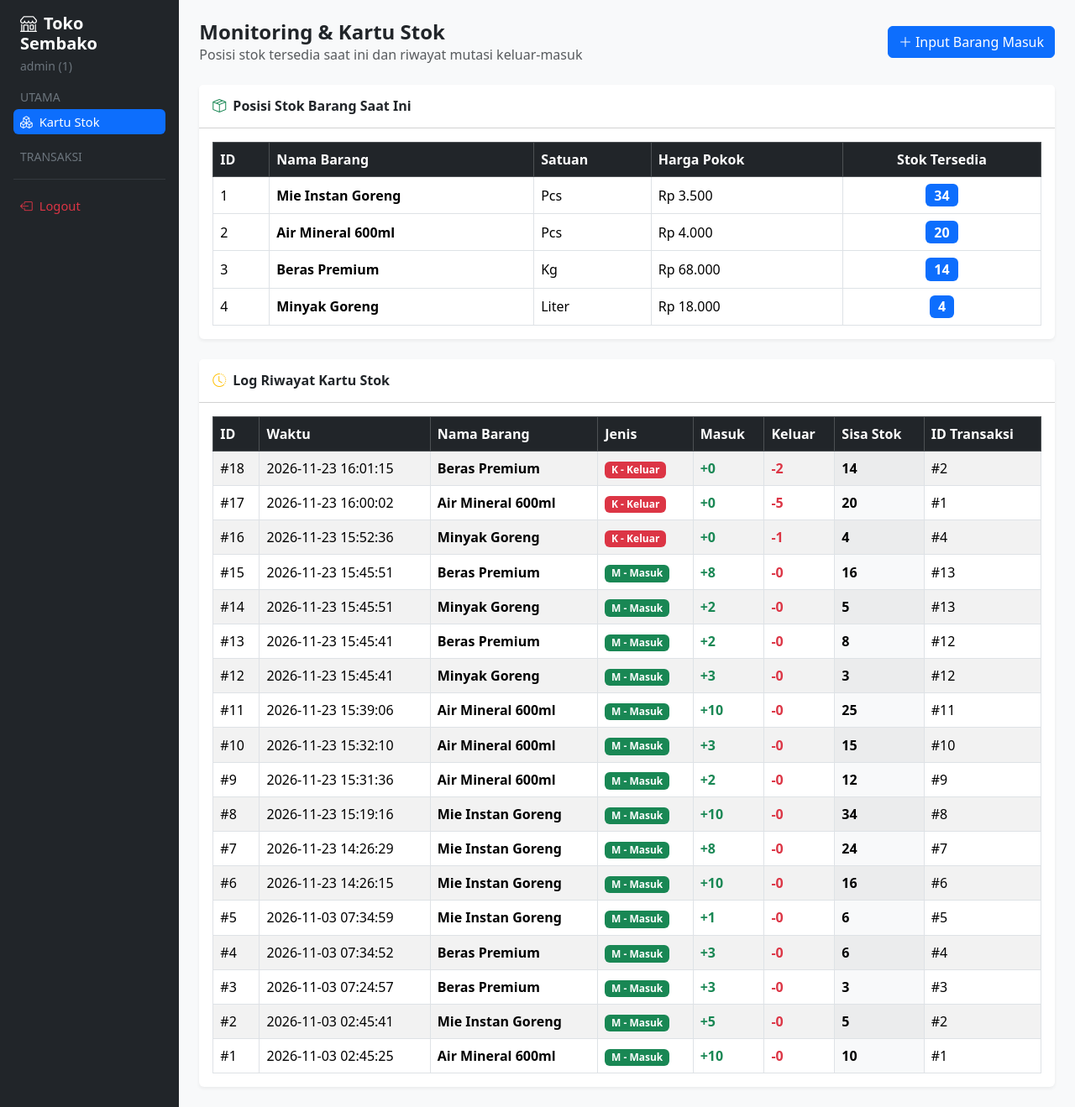
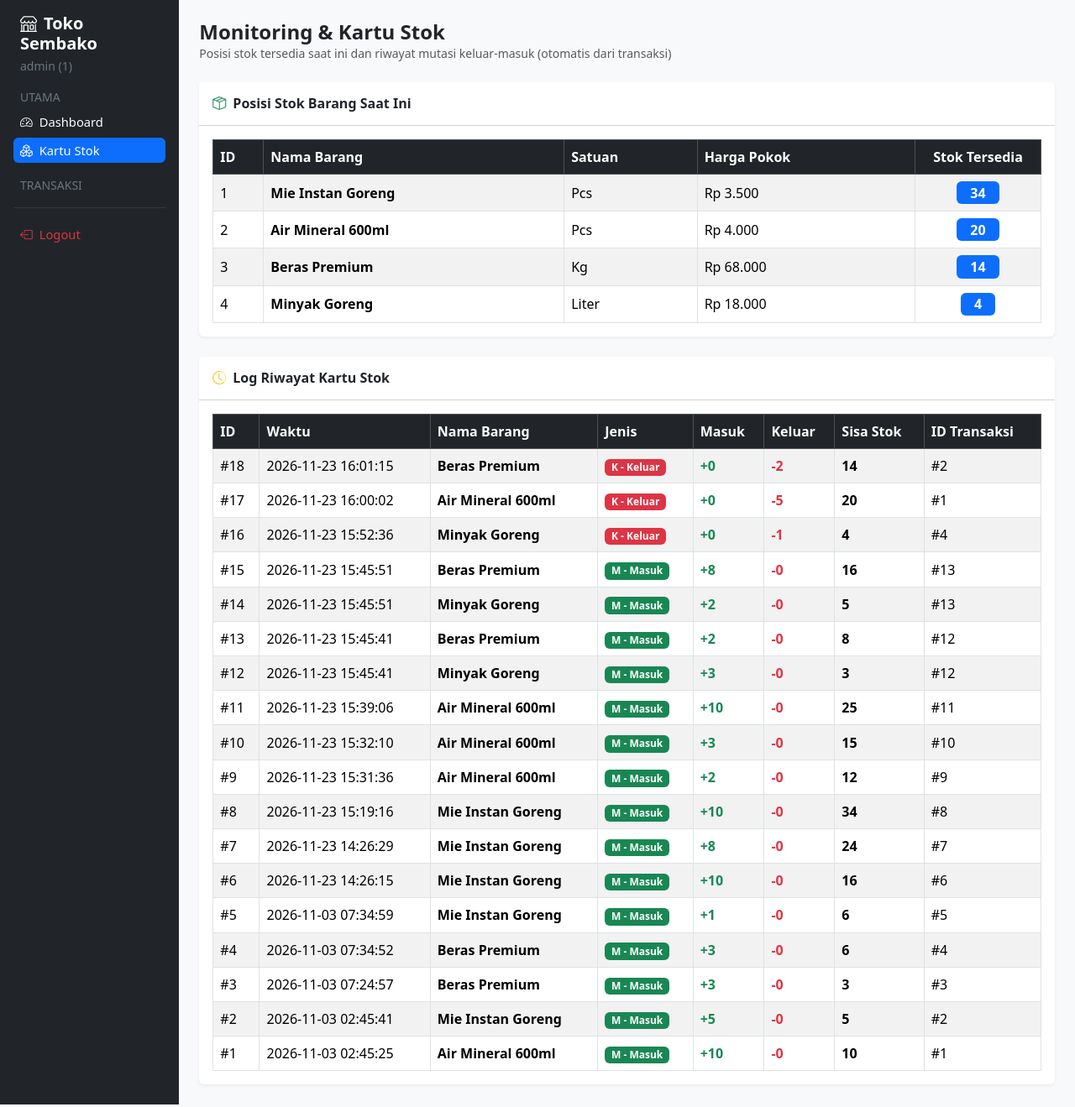
Before and after one commit to gerryalvin109/proyek-toko-sembako, a PHP site: page /stok/index.php in a window 1280 px wide. Shown: the whole page at 84% size. Run offline with PHP 8.4, Linux system fonts and the light colour scheme; a user stored in the database is signed in; data comes from the database, SQL or seed files in the repository.

Commit message:
Revisi kartu stok read-only dan perbaikan menu sidebar Staf Gudang

```diff
--- a/project_toko_sembako/includes/header.php
+++ b/project_toko_sembako/includes/header.php
@@ -5,11 +5,11 @@ cek_login();
 
 $page_title  = $page_title ?? 'Toko Sembako';
 $active_menu = $active_menu ?? '';
-$role        = strtolower($_SESSION['nama_role'] ?? '');
+$role        = trim(strtolower($_SESSION['nama_role'] ?? ''));
 
 $is_admin  = ($role === 'admin' || $role === 'super admin');
 $is_kasir  = ($role === 'kasir');
-$is_gudang = ($role === 'staff gudang' || $role === 'gudang');
+$is_gudang = ($role === 'staf gudang' || $role === 'staff gudang' || $role === 'gudang');
 ?>
 <!DOCTYPE html>
 <html lang="id">
@@ -31,9 +31,7 @@ $is_gudang = ($role === 'staff gudang' || $role === 'gudang');
             </div>
 
             <div class="small text-uppercase text-secondary px-2 mb-1">Utama</div>
-            <?php if ($is_admin || $is_kasir): ?>
-                <a href="<?= BASE_URL ?>/index.php" class="nav-link text-white rounded px-2 py-1 mb-1 <?= $active_menu == 'dashboard' ? 'bg-primary' : '' ?>"><i class="bi bi-speedometer2 me-2"></i>Dashboard</a>
-            <?php endif; ?>
+            <a href="<?= BASE_URL ?>/index.php" class="nav-link text-white rounded px-2 py-1 mb-1 <?= $active_menu == 'dashboard' ? 'bg-primary' : '' ?>"><i class="bi bi-speedometer2 me-2"></i>Dashboard</a>
             <a href="<?= BASE_URL ?>/stok/index.php" class="nav-link text-white rounded px-2 py-1 mb-1 <?= $active_menu == 'stok' ? 'bg-primary' : '' ?>"><i class="bi bi-boxes me-2"></i>Kartu Stok</a>
 
             <?php if ($is_admin || $is_gudang): ?>
--- a/project_toko_sembako/stok/index.php
+++ b/project_toko_sembako/stok/index.php
@@ -1,43 +1,67 @@
 <?php
-$page_title  = "Monitoring & Kartu Stok";
+$page_title  = "Kartu Stok";
 $active_menu = "stok";
 require_once '../includes/header.php';
 
-$q_stok = mysqli_query($conn, "SELECT id_barang, nama_barang, nama_satuan, harga_pokok, fn_cek_stok_barang(id_barang) AS stok_akhir FROM v_barang_aktif ORDER BY id_barang ASC");
-$q_ks   = mysqli_query($conn, "SELECT * FROM v_kartu_stok ORDER BY idkartu_stok DESC LIMIT 30");
+// Ambil posisi stok tersedia saat ini menggunakan Function fn_cek_stok_barang
+$q_stok_barang = mysqli_query($conn, "
+    SELECT b.idbarang, b.nama, s.nama_satuan, b.harga, fn_cek_stok_barang(b.idbarang) AS stok_tersedia
+    FROM barang b
+    LEFT JOIN satuan s ON b.idsatuan = s.idsatuan
+    WHERE b.status = 1
+    ORDER BY b.idbarang ASC
+");
+
+// Ambil seluruh riwayat mutasi kartu stok
+$q_log = mysqli_query($conn, "
+    SELECT * FROM v_kartu_stok
+    ORDER BY idkartu_stok DESC
+");
 ?>
-<div class="d-flex justify-content-between align-items-center mb-4">
-    <div>
-        <h4 class="fw-bold mb-0">Monitoring & Kartu Stok</h4>
-        <p class="text-muted mb-0">Posisi stok tersedia saat ini dan riwayat mutasi keluar-masuk</p>
-    </div>
-    <a href="../penerimaan/tambah.php" class="btn btn-primary"><i class="bi bi-plus-lg me-1"></i>Input Barang Masuk</a>
+
+<div class="mb-4">
+    <h4 class="fw-bold mb-0">Monitoring & Kartu Stok</h4>
+    <p class="text-muted small mb-0">Posisi stok tersedia saat ini dan riwayat mutasi keluar-masuk (otomatis dari transaksi)</p>
 </div>
 
+<!-- Tabel Posisi Stok Barang Saat Ini -->
 <div class="card mb-4">
     <div class="card-header bg-white py-3">
         <h6 class="fw-bold mb-0"><i class="bi bi-box-seam me-2 text-success"></i>Posisi Stok Barang Saat Ini</h6>
     </div>
     <div class="card-body table-responsive">
-        <table class="table table-bordered table-hover align-middle mb-0">
+        <table class="table table-striped table-bordered align-middle mb-0">
             <thead class="table-dark">
-                <tr><th>ID</th><th>Nama Barang</th><th>Satuan</th><th>Harga Pokok</th><th class="text-center">Stok Tersedia</th></tr>
+                <tr>
+                    <th style="width: 60px;">ID</th>
+                    <th>Nama Barang</th>
+                    <th>Satuan</th>
+                    <th>Harga Pokok</th>
+                    <th class="text-center" style="width: 150px;">Stok Tersedia</th>
+                </tr>
             </thead>
             <tbody>
-                <?php if ($q_stok): while ($s = mysqli_fetch_assoc($q_stok)): ?>
+                <?php if ($q_stok_barang && mysqli_num_rows($q_stok_barang) > 0): while ($sb = mysqli_fetch_assoc($q_stok_barang)): ?>
                 <tr>
-                    <td><?= $s['id_barang'] ?></td>
-                    <td class="fw-semibold"><?= htmlspecialchars($s['nama_barang']) ?></td>
-                    <td><?= htmlspecialchars($s['nama_satuan']) ?></td>
-                    <td>Rp <?= number_format($s['harga_pokok'], 0, ',', '.') ?></td>
-                    <td class="text-center"><span class="badge <?= $s['stok_akhir'] > 0 ? 'bg-primary' : 'bg-secondary' ?> fs-6"><?= $s['stok_akhir'] ?></span></td>
+                    <td><?= $sb['idbarang'] ?></td>
+                    <td class="fw-semibold"><?= htmlspecialchars($sb['nama']) ?></td>
+                    <td><?= htmlspecialchars($sb['nama_satuan'] ?? '-') ?></td>
+                    <td>Rp <?= number_format($sb['harga'], 0, ',', '.') ?></td>
+                    <td class="text-center">
+                        <span class="badge <?= $sb['stok_tersedia'] > 0 ? 'bg-primary' : 'bg-danger' ?> fs-6 px-3">
+                            <?= $sb['stok_tersedia'] ?>
+                        </span>
+                    </td>
                 </tr>
-                <?php endwhile; endif; ?>
+                <?php endwhile; else: ?>
+                <tr><td colspan="5" class="text-center text-muted py-3">Belum ada data barang aktif.</td></tr>
+                <?php endif; ?>
             </tbody>
         </table>
     </div>
 </div>
 
+<!-- Tabel Log Riwayat Kartu Stok -->
 <div class="card">
     <div class="card-header bg-white py-3">
         <h6 class="fw-bold mb-0"><i class="bi bi-clock-history me-2 text-warning"></i>Log Riwayat Kartu Stok</h6>
@@ -45,25 +69,41 @@ $q_ks   = mysqli_query($conn, "SELECT * FROM v_kartu_stok ORDER BY idkartu_stok
     <div class="card-body table-responsive">
         <table class="table table-striped table-bordered align-middle mb-0">
             <thead class="table-dark">
-                <tr><th>ID</th><th>Waktu</th><th>Nama Barang</th><th>Jenis</th><th>Masuk</th><th>Keluar</th><th>Sisa Stok</th><th>ID Transaksi</th></tr>
+                <tr>
+                    <th>ID</th>
+                    <th>Waktu</th>
+                    <th>Nama Barang</th>
+                    <th>Jenis</th>
+                    <th>Masuk</th>
+                    <th>Keluar</th>
+                    <th>Sisa Stok</th>
+                    <th>ID Transaksi</th>
+                </tr>
             </thead>
             <tbody>
-                <?php if ($q_ks && mysqli_num_rows($q_ks) > 0): while ($k = mysqli_fetch_assoc($q_ks)): ?>
+                <?php if ($q_log && mysqli_num_rows($q_log) > 0): while ($r = mysqli_fetch_assoc($q_log)): ?>
                 <tr>
-                    <td>#<?= $k['idkartu_stok'] ?></td>
-                    <td><?= $k['created_at'] ?></td>
-                    <td class="fw-semibold"><?= htmlspecialchars($k['nama_barang']) ?></td>
-                    <td><span class="badge <?= $k['jenis_transaksi'] === 'M' ? 'bg-success' : 'bg-danger' ?>"><?= $k['jenis_transaksi'] === 'M' ? 'M - Masuk' : 'K - Keluar' ?></span></td>
-                    <td class="text-success fw-bold">+<?= $k['masuk'] ?></td>
-                    <td class="text-danger fw-bold">-<?= $k['keluar'] ?></td>
-                    <td class="fw-bold bg-light"><?= $k['stock'] ?></td>
-                    <td>#<?= $k['idtransaksi'] ?></td>
+                    <td>#<?= $r['idkartu_stok'] ?></td>
+                    <td><?= $r['created_at'] ?></td>
+                    <td class="fw-semibold"><?= htmlspecialchars($r['nama_barang']) ?></td>
+                    <td>
+                        <?php if ($r['jenis_transaksi'] === 'M'): ?>
+                            <span class="badge bg-success">M - Masuk</span>
+                        <?php else: ?>
+                            <span class="badge bg-danger">K - Keluar</span>
+                        <?php endif; ?>
+                    </td>
+                    <td class="text-success fw-semibold">+<?= $r['masuk'] ?></td>
+                    <td class="text-danger fw-semibold">-<?= $r['keluar'] ?></td>
+                    <td class="fw-bold"><?= $r['stock'] ?></td>
+                    <td>#<?= $r['idtransaksi'] ?></td>
                 </tr>
                 <?php endwhile; else: ?>
-                <tr><td colspan="8" class="text-center text-muted py-3">Belum ada riwayat mutasi stok.</td></tr>
+                <tr><td colspan="8" class="text-center text-muted py-3">Belum ada riwayat mutasi kartu stok.</td></tr>
                 <?php endif; ?>
             </tbody>
         </table>
     </div>
 </div>
+
 <?php require_once '../includes/footer.php'; ?>
```
